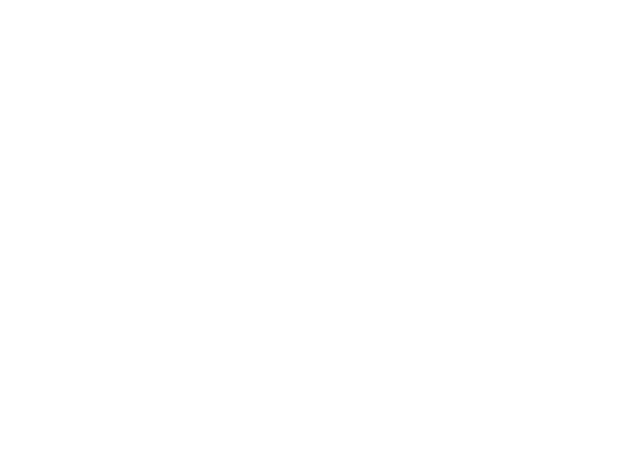
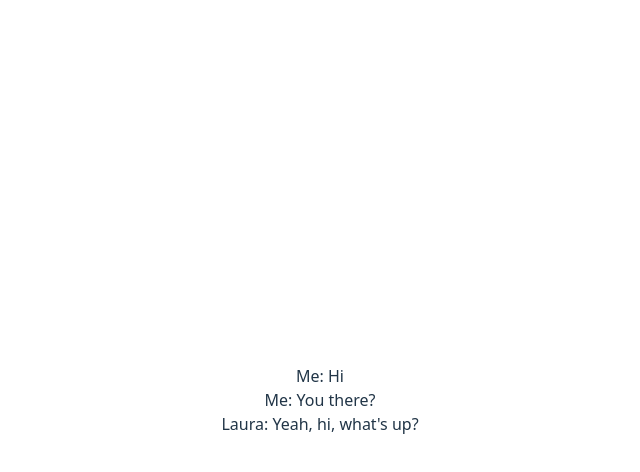
Before and after one commit to yoni5357/TechTroop-Week-4, a React (Vite) app in the folder DataFlow/: page / in a window 1280 px wide. Both pictures are taken after a click on the element "Laura". Shown: the top 472 px of the page, without its empty margins (320-960 px from the left). Built offline with nearby package versions, Linux system fonts and the light colour scheme.

Commit message:
dataflow ex 6 done

```diff
--- a/DataFlow/src/components/Conversation.jsx
+++ b/DataFlow/src/components/Conversation.jsx
@@ -1,7 +1,15 @@
 
-export default function Conversation(){
+export default function Conversation({convo, sender}){
+
+    const renderConversation = () => {
+        return convo.map((line,index) => {
+            const who = line.sender === "self" ? "Me" : sender;
+            return <div key={index}><span className={sender}>{who}</span>: {line.text}</div>
+        })
+    }
     return(
         <>
+        {renderConversation()}
         </>
     )
 }
--- a/DataFlow/src/components/Exercise2.jsx
+++ b/DataFlow/src/components/Exercise2.jsx
@@ -44,9 +44,15 @@ function Exercise2(){
         setData(newData);
     }
 
+    const getConvo = (cname) => {
+        return data.conversations.filter(item => item.with === cname).map(item => item.convo)[0];
+    }
+
     return(
         <>
-        {data.displayConversation ? <Conversation/> : <List names={getNames()} display={displayConvo}/>}
+        {data.displayConversation ?
+        <Conversation convo={getConvo(data.displayConversation)} sender={data.displayConversation}/> :
+        <List names={getNames()} display={displayConvo}/>}
         </>
     )
 }
```
